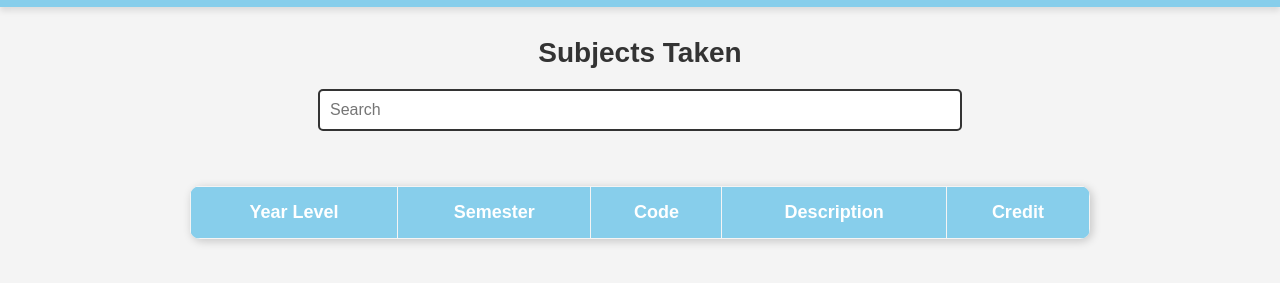
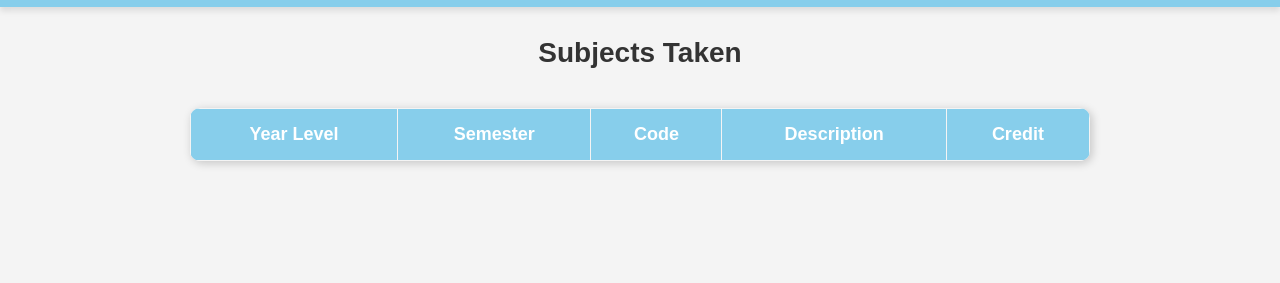
Before and after one commit to Muripagss/coursefinal, a plain HTML site: page subjects.html in a window 1280 px wide. Shown: the part 93-376 px from the top of the page. Drawn offline with Linux system fonts and the light colour scheme; no server answers.

Commit message:
courses.json

```diff
--- a/subjects.html
+++ b/subjects.html
@@ -27,10 +27,6 @@
     <main>
         <h1>Subjects Taken</h1>
 
-        <div class="search-container">
-            <input type="text" id="search-bar" placeholder="Search">
-        </div>
-
         <div class="table-container">
             <table>
                 <thead>
```
